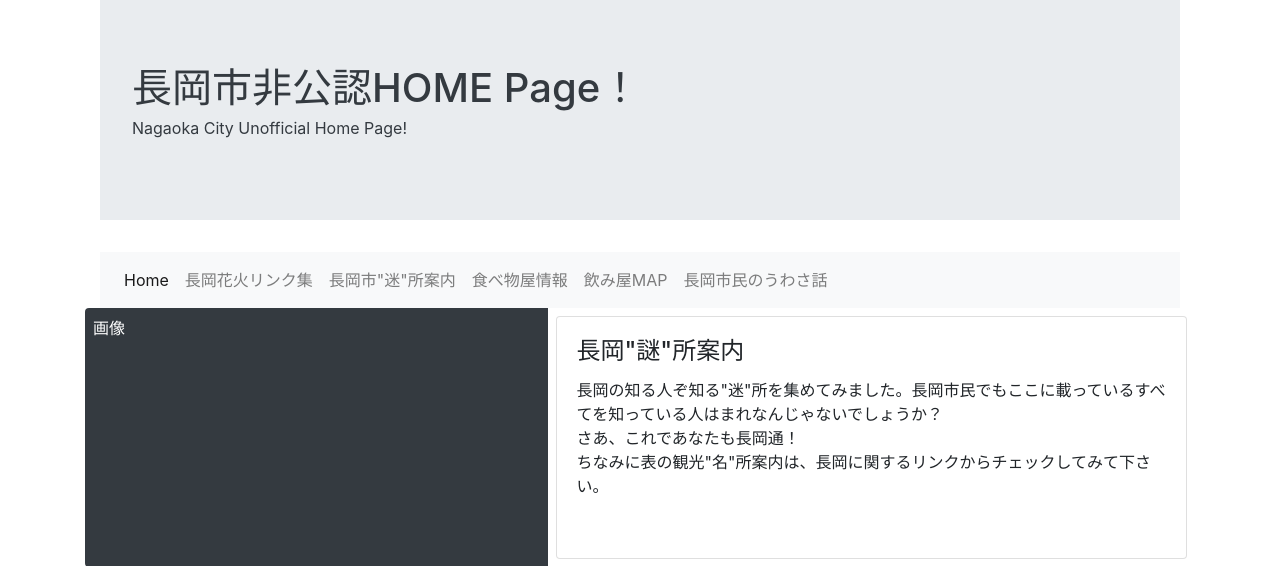
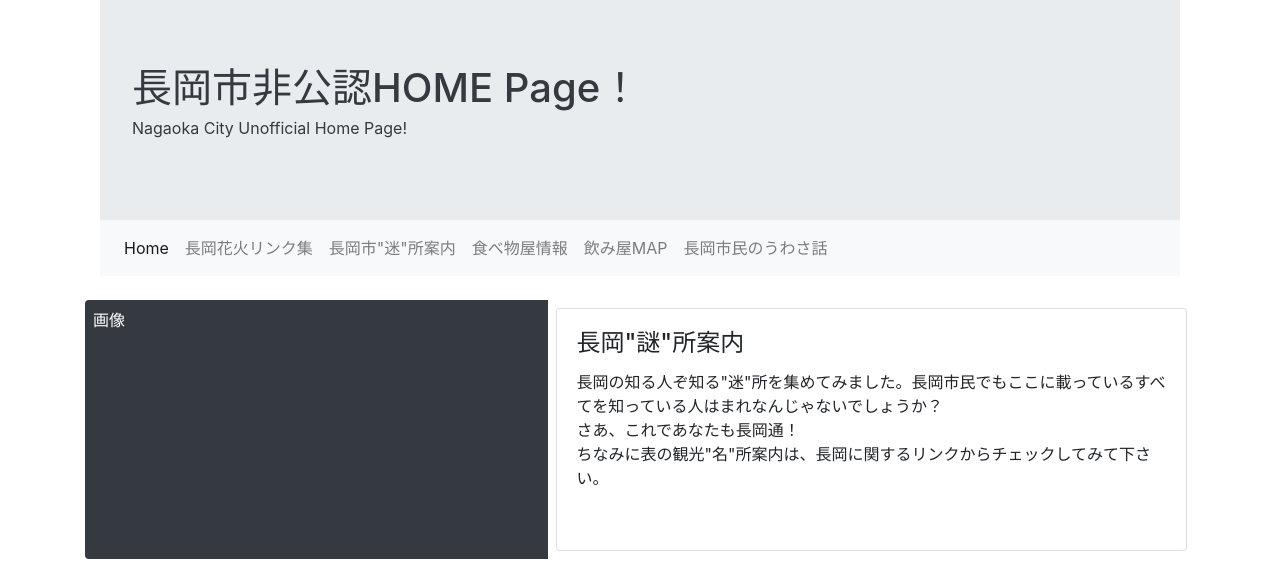
Before and after one commit to yottannmenn/Ngok, a Django app: page / in a window 1280 px wide. Shown: the top 566 px of the page. Run offline with Django 3.2, Linux system fonts and the light colour scheme; some libraries are stand-ins or nearby versions.

Commit message:
[change] ナビゲーションバーを上詰めに変更
ナビゲーションバーを上詰めに変更した

```diff
--- a/mysite/templates/header.html
+++ b/mysite/templates/header.html
@@ -1,10 +1,10 @@
 <head>
     <div class="container">
-        <div class="jumbotron text-dark rounded-0">
+        <div class="jumbotron text-dark rounded-0 mb-0">
             <h1 class="mb-1">長岡市非公認HOME Page！</h1>
             <p>Nagaoka City Unofficial Home Page!</p>
         </div>
-        <nav class="navbar navbar-expand navbar-light bg-light">
+        <nav class="navbar navbar-expand navbar-light bg-light mb-4">
             <ul class="navbar-nav"><a class="nav-item nav-link {% if request.path == '/' %}active{% endif %}" href="{% url 'index' %}">Home</a></ul>
             <ul class="navbar-nav"><a class="nav-item nav-link {% if request.path == '/hanabi/' %}active{% endif %}" href="{% url 'hanabi' %}">長岡花火リンク集</a></ul>
             <ul class="navbar-nav"><a class="nav-item nav-link {% if request.path == '/meisho/' %}active{% endif %}" href="{% url 'meisho' %}">長岡市"迷"所案内</a></ul>
```
